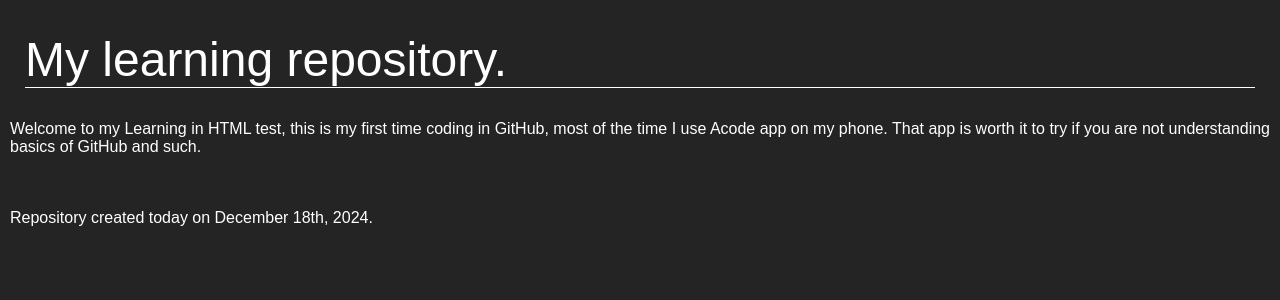
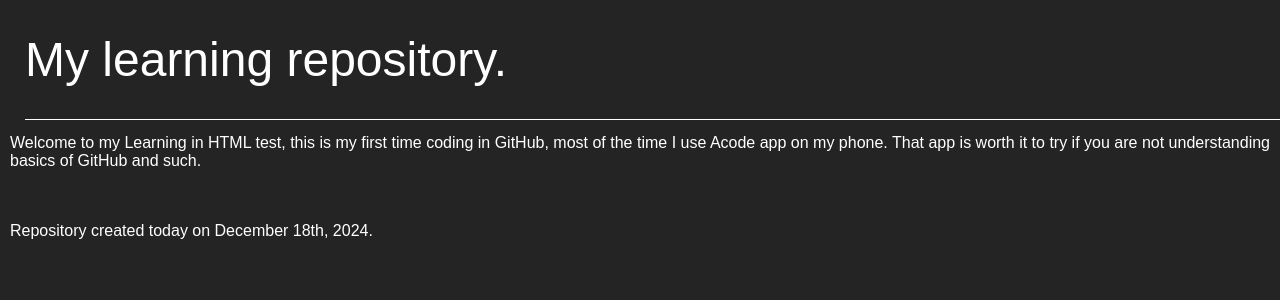
Before and after one commit to KeyzGames/KeyzGames.github.io, a PHP site: page / in a window 1280 px wide; the page is wider, and only the part inside the window is pictured. Shown: the top 300 px of that part. Run offline with PHP 8.4, Linux system fonts and the light colour scheme.

Commit message:
Update styles.css

```diff
--- a/styles.css
+++ b/styles.css
@@ -13,7 +13,10 @@ body {
 
 header {
   margin: 15px;
+  margin-bottom: 10px;
   font-weight: bold;
+  border-bottom: 1px solid white;
+  width: 120%;
 }
 
 h1, h2, h4 {
@@ -22,8 +25,6 @@ h1, h2, h4 {
 
 h1 {
   font-size: 48px;
-  border-bottom: 1px solid white;
-  width: 100%;
   color: white;
 }
 
```
